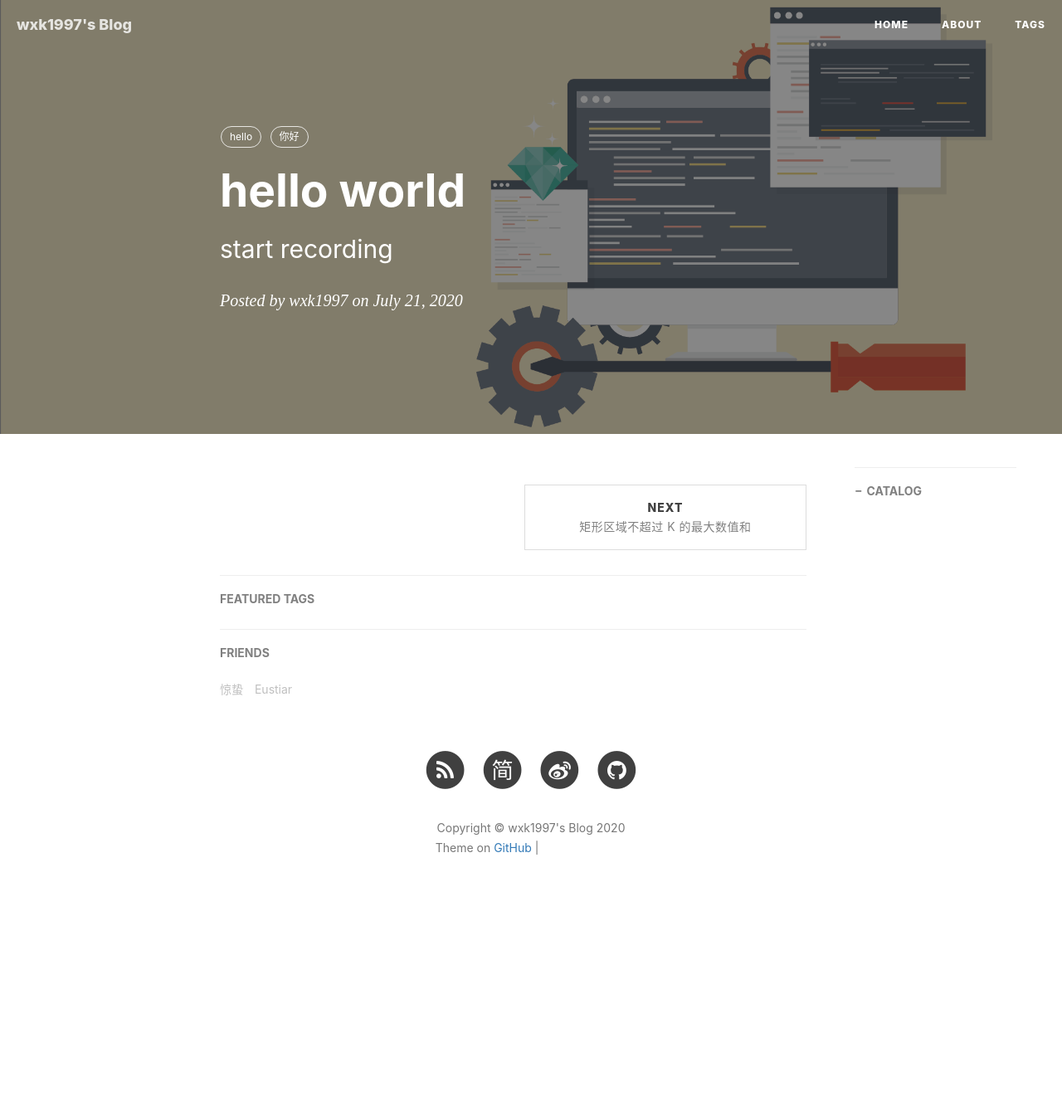
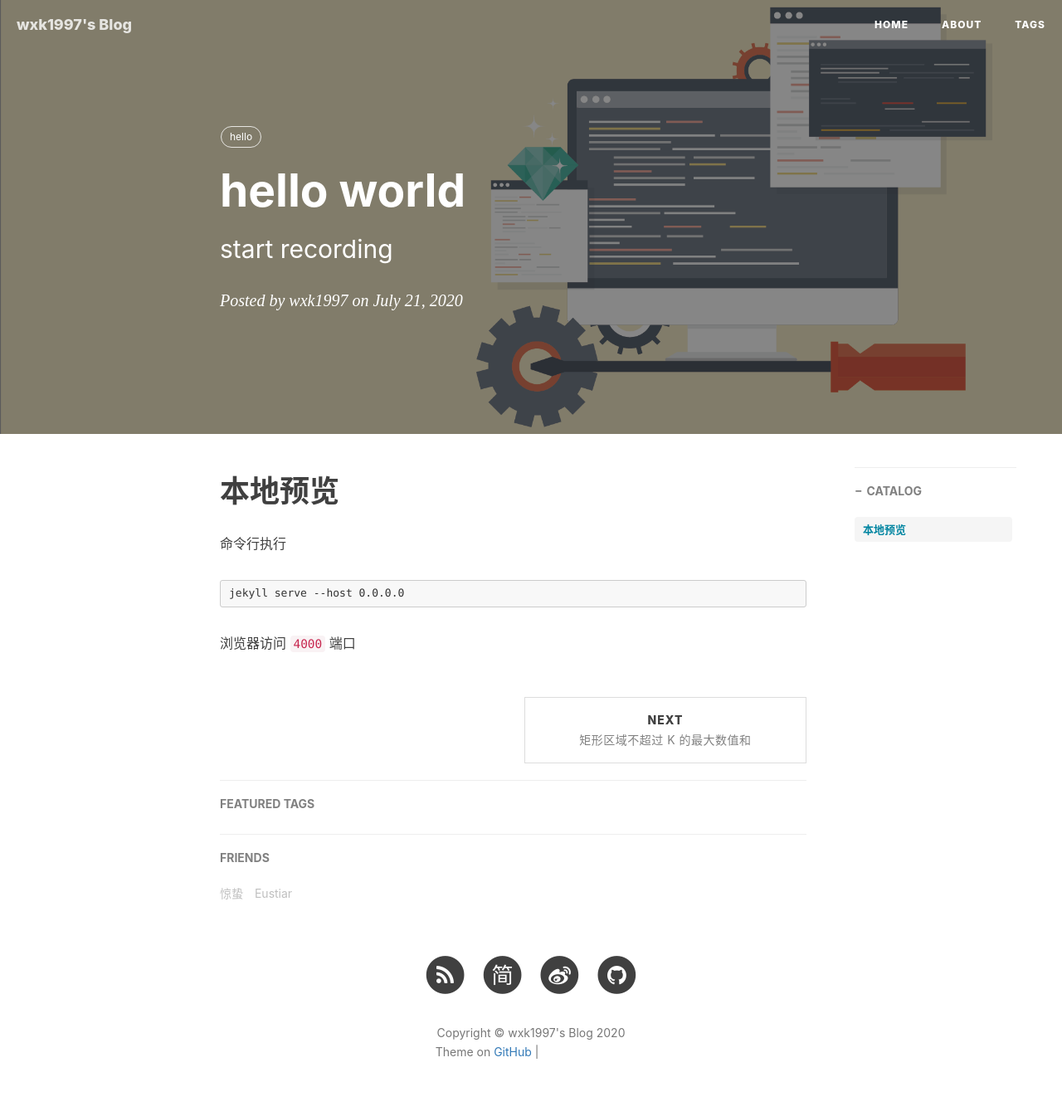
Before and after one commit to pullp/pullp.github.io, a Jekyll site: the page built from _posts/2020-07-21-hello-world.md, in a window 1280 px wide. Shown: the whole page at 83% size. Built offline with Jekyll 4.4.1, drawn with Linux system fonts in a browser that asks for light colours; nearby versions of some CDN libraries; comment, search, counter and statistics services are not loaded; before the commit the page ends 1098 px from its top, so only the background shows below that; grey boxes are pictures that could not be loaded.

Commit message:
edit-0: 记录本地预览指令

````diff
--- a/_posts/2020-07-21-hello-world.md
+++ b/_posts/2020-07-21-hello-world.md
@@ -8,5 +8,13 @@ header-img: img/default-bg.png
 catalog: true
 tags:
     - hello
-    - 你好
 ---
+
+# 本地预览
+
+命令行执行
+```
+jekyll serve --host 0.0.0.0
+```
+
+浏览器访问 `4000` 端口
````
